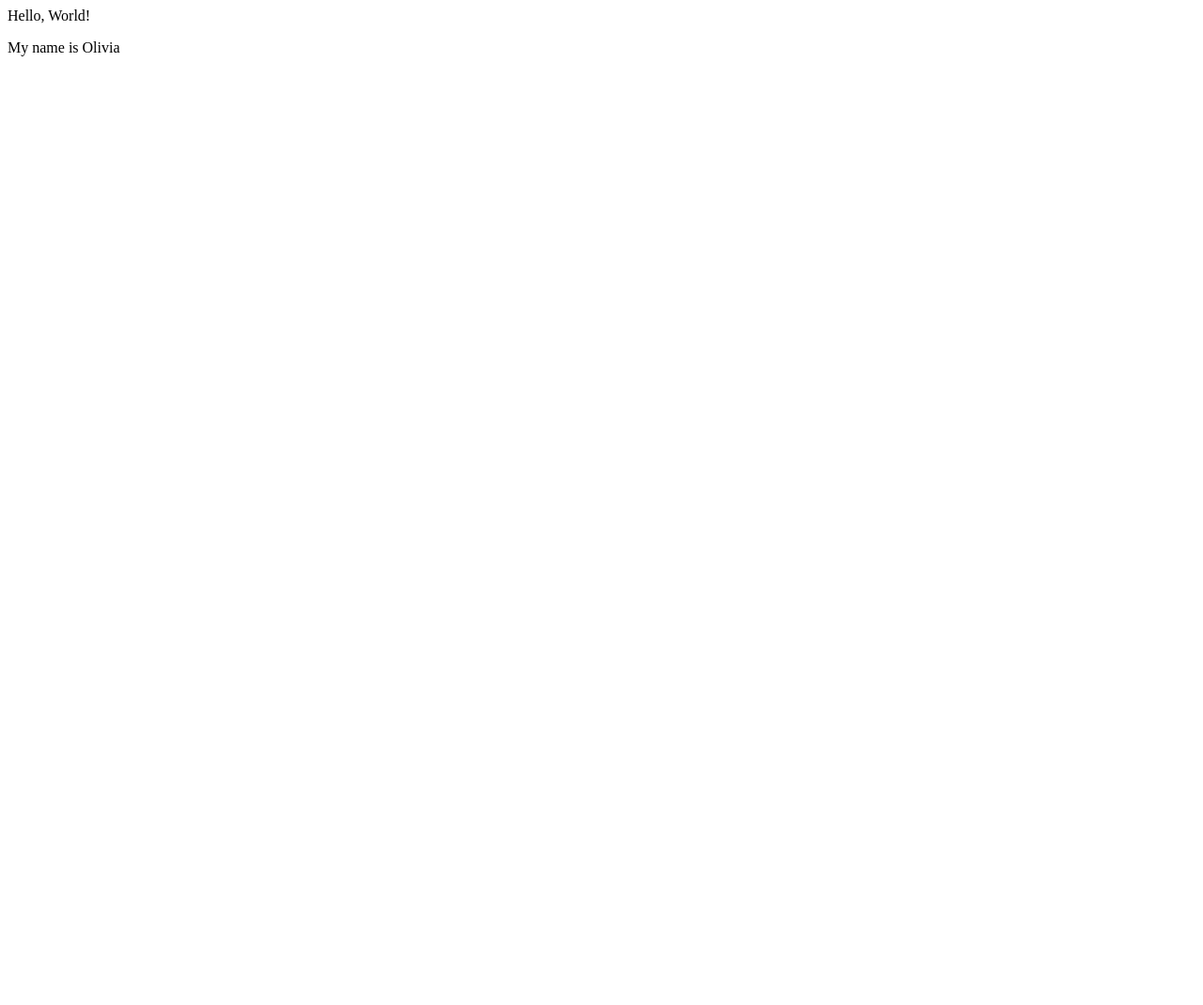
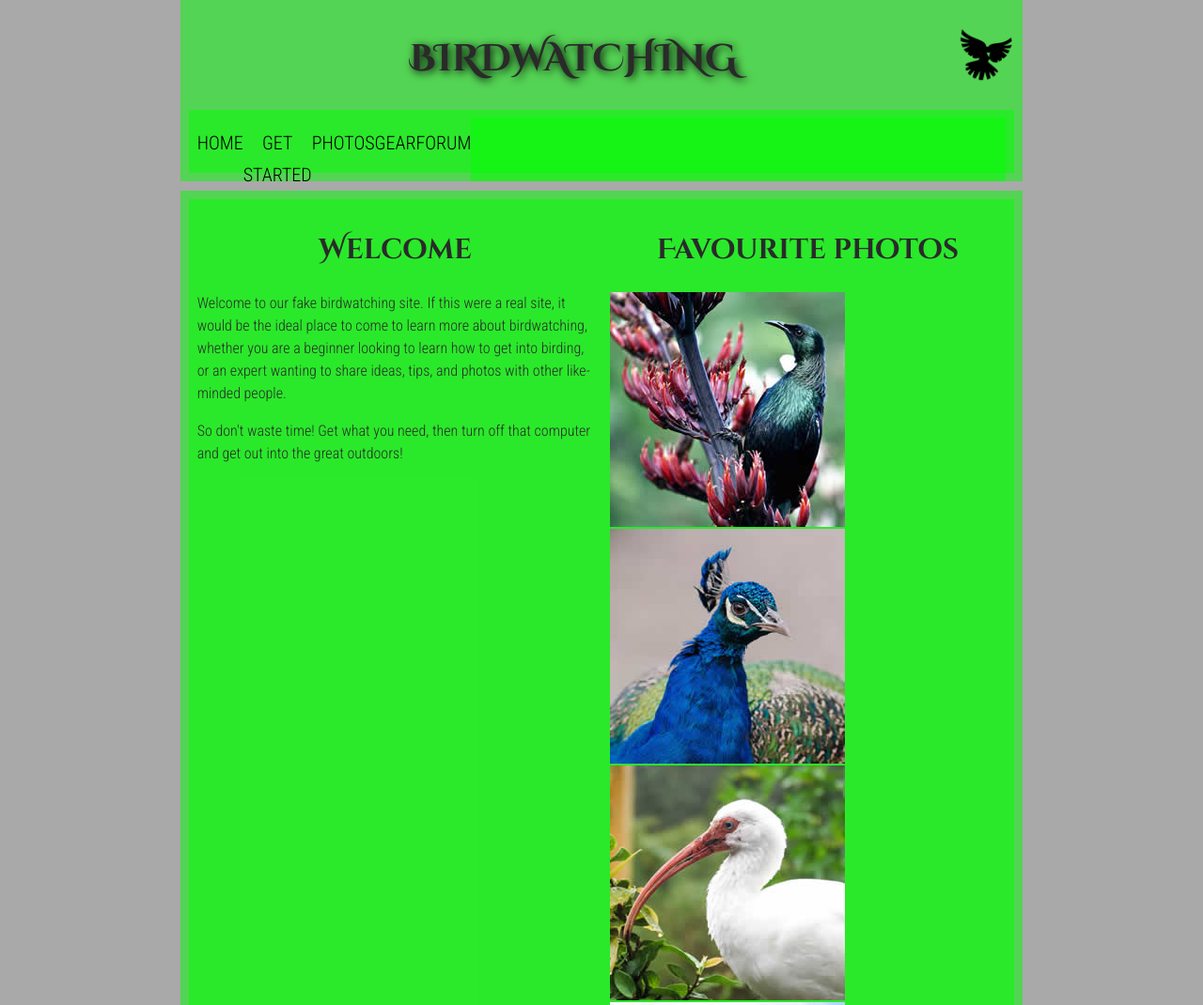
Before and after one commit to oliviabransford/oliviabransford.github.io, a plain HTML site: page index.html in a window 1280 px wide. Shown: the top 1070 px of the page at 94% size. Before the commit the page ends 800 px from the top, so only its background shows below. Drawn offline with Linux system fonts and the light colour scheme.

Commit message:
ica3.part 2

```diff
--- a/index.html
+++ b/index.html
@@ -1,7 +1,57 @@
-<html>
-    <head></head>
-    <body>
-        <p>Hello, World!</p>
-        <p>My name is Olivia</p>
-    </body>
+<!DOCTYPE html>
+<html lang="en">
+  <head>
+    <meta charset="utf-8">
+    <title>Birdwatching</title>
+    <link rel="stylesheet" href="style.css">
+    <link href="https://fonts.googleapis.com/css?family=Roboto+Condensed:300%7CCinzel+Decorative:700" rel="stylesheet">
+
+    <!--[if lt IE 9]>
+      <script src="https://cdnjs.cloudflare.com/ajax/libs/html5shiv/3.7.3/html5shiv.js"></script>
+    <![endif]-->
+  </head>
+
+  <body>
+<header>
+  <h1>Birdwatching</h1>
+    <img src="dove.png" alt="a simple dove logo">
+  <nav>
+    <ul>
+      <li><span>Home</span></li>
+      <li><a href="#">Get started</a></li>
+      <li><a href="#">Photos</a></li>
+      <li><a href="#">Gear</a></li>
+      <li><a href="#">Forum</a></li>
+      </ul>
+    <nav>
+</header>
+
+<main>
+  <article>
+      <h2>Welcome</h2>
+
+      <p>Welcome to our fake birdwatching site. If this were a real site, it would be the ideal place to come to learn more about birdwatching, whether you are a beginner looking to learn how to get into birding, or an expert wanting to share ideas, tips, and photos with other like-minded people.</p>
+
+      <p>So don't waste time! Get what you need, then turn off that computer and get out into the great outdoors!</p>
+
+
+
+
+      </article>
+
+      <article>
+      <h2>Favourite photos</h2>
+
+      <a href="favorite-1.jpg"><img src="favorite-1_th.jpg" alt="Small black bird, black claws, long black slender beak, links to larger version of the image"></a>
+      <a href="favorite-2.jpg"><img src="favorite-2_th.jpg" alt="Top half of a pretty bird with bright blue plumage on neck, light colored beak, blue headdress, links to larger version of the image"></a>
+      <a href="favorite-3.jpg"><img src="favorite-3_th.jpg" alt="Top half of a large bird with white plumage, very long curved narrow light colored break, links to larger version of the image"></a>
+      <a href="favorite-4.jpg"><img src="favorite-4_th.jpg" alt="Large bird, mostly white plumage with black plumage on back and rear, long straight white beak, links to larger version of the image"></a>
+  </article>
+    </main>
+    <footer>
+      <p>This fake website example is CC0 — any part of this code may be reused in any way you wish. Original example written by Chris Mills, 2016.</p>
+
+      <p><a href="http://game-icons.net/lorc/originals/dove.html">Dove icon</a> by Lorc.</p>
+    </footer>
+  </body>
 </html>
--- /dev/null
+++ b/style.css
@@ -0,0 +1,138 @@
+/* || General setup */
+
+html, body {
+  margin: 0;
+  padding: 0;
+}
+
+html {
+  font-size: 10px;
+  background-color: #a9a9a9;
+}
+
+body {
+  width: 70%;
+  min-width: 800px;
+  margin: 0 auto;
+}
+
+/* || typography */
+
+h1, h2, h3 {
+  font-family: 'Cinzel Decorative', cursive;
+  color: #2a2a2a;
+}
+
+p, input, li {
+  font-family: 'Roboto Condensed', sans-serif;
+  color: #2a2a2a;
+}
+
+h1 {
+  font-size: 4rem;
+  text-align: center;
+  text-shadow: 2px 2px 10px black;
+}
+
+h2 {
+  font-size: 3rem;
+  text-align: center;
+}
+
+h3 {
+  font-size: 2.2rem;
+}
+
+p, li {
+  font-size: 1.6rem;
+  line-height: 1.5;
+}
+
+/* || header layout */
+
+header {
+  margin-bottom: 10px;
+  display: flex;
+  flex-flow: row wrap;
+}
+
+body > * {
+  background-color: red;
+  padding: 1%;
+}
+
+main, header, nav, article, aside, footer, section {
+  background-color: rgba(0,255,0,0.5);
+  padding: 1%;
+}
+
+h1 {
+  flex: 5;
+  text-transform: uppercase;
+}
+
+header img {
+  display: block;
+  height: 60px;
+  padding-top: 20.15px;
+}
+
+nav {
+  height: 50px;
+  flex: 100%;
+  display: flex;
+}
+
+nav ul {
+  padding: 0;
+  list-style-type: none;
+  flex: 2;
+  display: flex;
+}
+
+nav li {
+  display: inline;
+  text-align: center;
+  flex: 1;
+}
+
+nav a, nav span {
+  display: inline-block;
+  font-size: 2rem;
+  height: 3rem;
+  line-height: 1.7;
+  text-transform: uppercase;
+  text-decoration: none;
+  color: black;
+
+}
+
+/* || main layout */
+
+main {
+  display: flex;
+}
+
+article, section {
+  flex: 4;
+}
+
+aside {
+  flex: 1;
+  margin-left: 10px;
+  padding: 1%;
+}
+
+aside a {
+  display: block;
+  float: left;
+  width: 50%;
+}
+
+aside img {
+  max-width: 100%;
+}
+
+footer {
+  margin-top: 10px;
+}
```
Also changed, not shown: dove.png (added), favorite-1.jpg (added), favorite-1_th.jpg (added), favorite-2.jpg (added), favorite-2_th.jpg (added), favorite-3.jpg (added), favorite-3_th.jpg (added), favorite-4.jpg (added), favorite-4_th.jpg (added).
